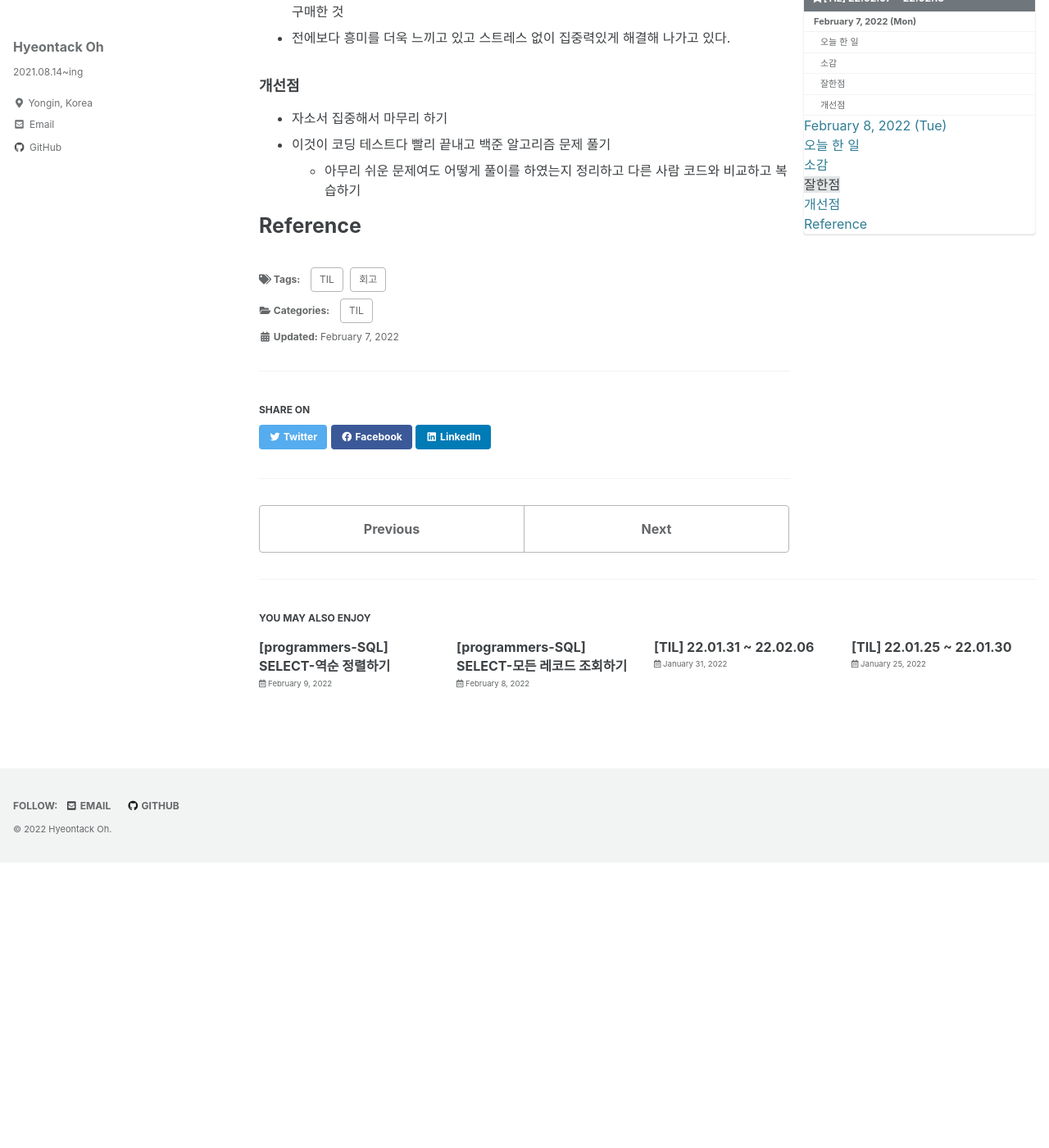
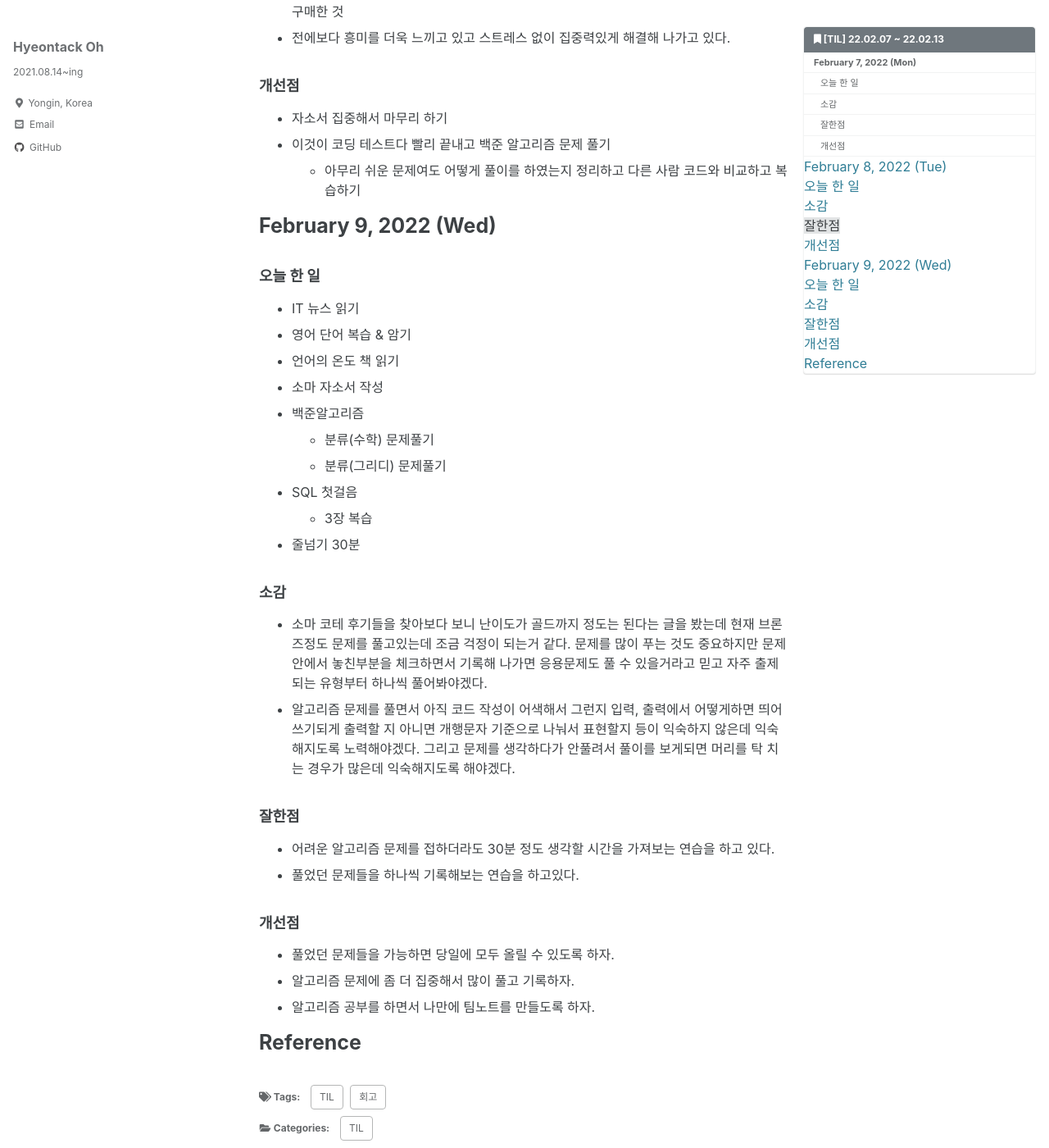
Before and after one commit to hyeontack5/hyeontack5.github.io, a Jekyll site: the page built from _posts/TIL/2022-02-07-[TIL] 22.02.07 ~ 22.02.13.md, in a window 1280 px wide and 1400 px high, scrolled down 1727 px. Shown: the whole window at 82% size. Built offline with Jekyll 4.4.1, drawn with Linux system fonts in a browser that asks for light colours; cached includes are drawn as plain includes; before the commit the page ends 2779 px from its top, so only the background shows below that.

Commit message:
Docs: 22.02.09 회고

```diff
--- a/_posts/TIL/2022-02-07-[TIL] 22.02.07 ~ 22.02.13.md
+++ b/_posts/TIL/2022-02-07-[TIL] 22.02.07 ~ 22.02.13.md
@@ -65,4 +65,33 @@ toc_icon: "bookmark"
 - 이것이 코딩 테스트다 빨리 끝내고 백준 알고리즘 문제 풀기
   - 아무리 쉬운 문제여도 어떻게 풀이를 하였는지 정리하고 다른 사람 코드와 비교하고 복습하기
 
+# February 9, 2022 (Wed)
+
+### 오늘 한 일
+- IT 뉴스 읽기
+- 영어 단어 복습 & 암기
+- 언어의 온도 책 읽기
+- 소마 자소서 작성
+- 백준알고리즘
+  - 분류(수학) 문제풀기
+  - 분류(그리디) 문제풀기
+- SQL 첫걸음
+  - 3장 복습
+- 줄넘기 30분
+
+### 소감
+- 소마 코테 후기들을 찾아보다 보니 난이도가 골드까지 정도는 된다는 글을 봤는데 현재 브론즈정도 문제를 풀고있는데 조금 걱정이 되는거 같다.
+문제를 많이 푸는 것도 중요하지만 문제 안에서 놓친부분을 체크하면서 기록해 나가면 응용문제도 풀 수 있을거라고 믿고 자주 출제되는 유형부터 하나씩 풀어봐야겠다.
+- 알고리즘 문제를 풀면서 아직 코드 작성이 어색해서 그런지 입력, 출력에서 어떻게하면 띄어쓰기되게 출력할 지 아니면 개행문자 기준으로 나눠서 표현할지 등이 익숙하지 않은데
+익숙해지도록 노력해야겠다. 그리고 문제를 생각하다가 안풀려서 풀이를 보게되면 머리를 탁 치는 경우가 많은데 익숙해지도록 해야겠다.
+
+### 잘한점
+- 어려운 알고리즘 문제를 접하더라도 30분 정도 생각할 시간을 가져보는 연습을 하고 있다.
+- 풀었던 문제들을 하나씩 기록해보는 연습을 하고있다.
+
+### 개선점
+- 풀었던 문제들을 가능하면 당일에 모두 올릴 수 있도록 하자.
+- 알고리즘 문제에 좀 더 집중해서 많이 풀고 기록하자.
+- 알고리즘 공부를 하면서 나만에 팀노트를 만들도록 하자.
+
 # Reference
```
